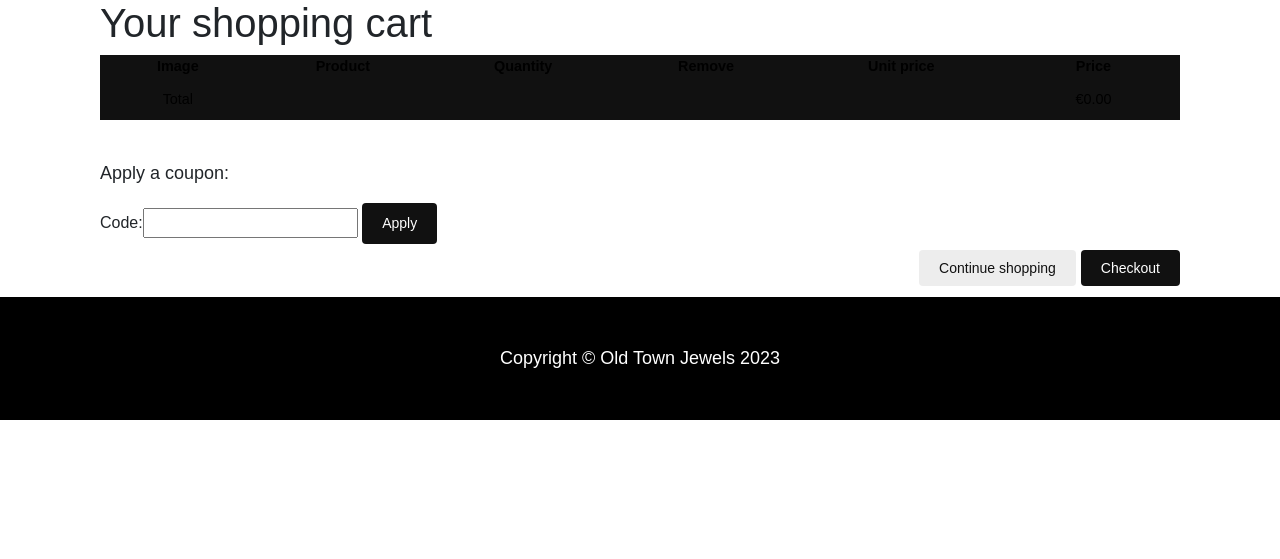
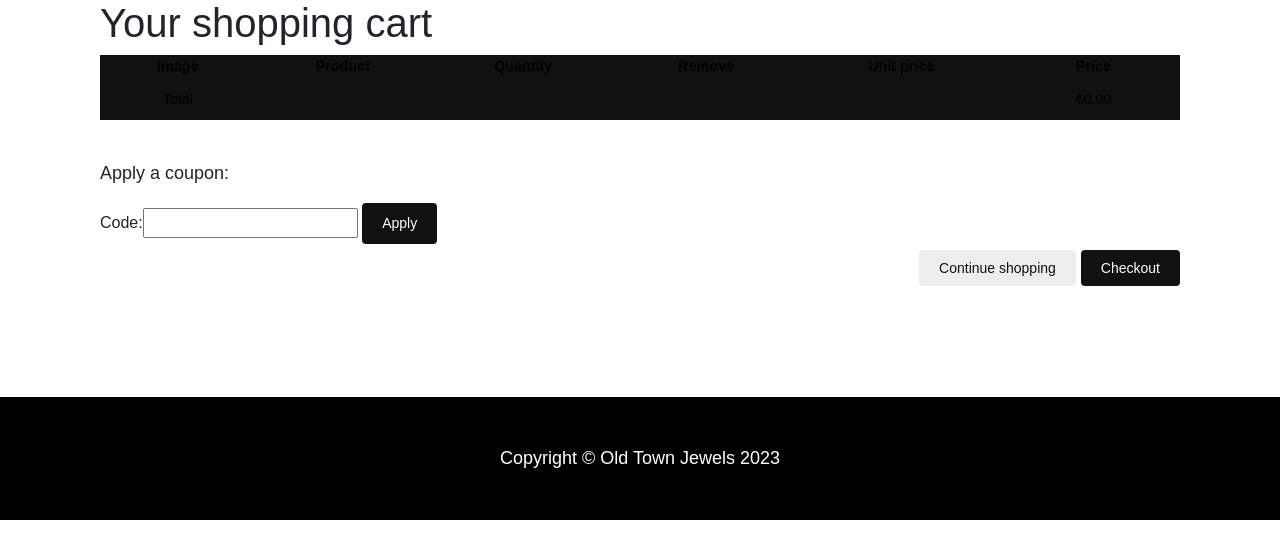
Before and after one commit to marosan28/old-town-jewels, a Django app: page /cart/ in a window 1280 px wide. Shown: the part 107-666 px from the top of the page. Run offline with Django 3.2, Linux system fonts and the light colour scheme; parts of the project's set-up code (start-up, migrations or seed data) failed here and were passed over; some libraries are stand-ins or nearby versions; some web fonts are replaced.

Commit message:
add padding to shopping intems

```diff
--- a/static/css/stylesheet.css
+++ b/static/css/stylesheet.css
@@ -76,7 +76,7 @@
 }
 
 #content {
-    padding: 0 100px;
+    padding: 0 100px 100px;
     overflow: hidden;
 }
 
```
Also changed, not shown: db.sqlite3.
